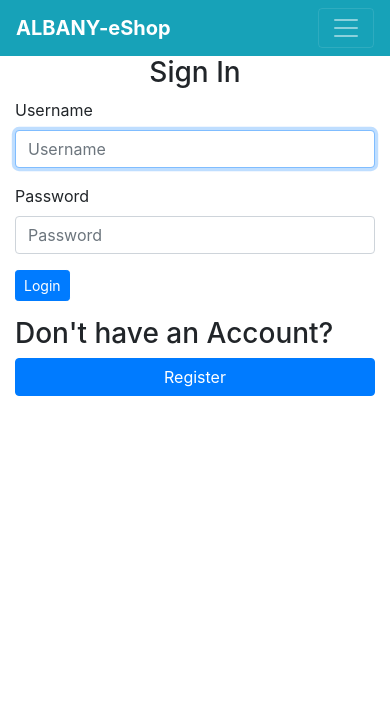
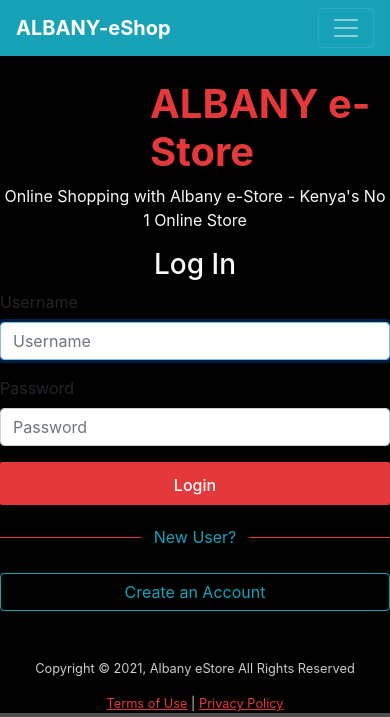
Before and after one commit to Derrick-Nyongesa/Online-Shop, a Django app: page /accounts/login/ in a window 390 px wide. Shown: the top 717 px of the page. Before the commit the page ends 396 px from the top, so only its background shows below. Run offline with Django 3.2, Linux system fonts and the light colour scheme; some libraries are stand-ins or nearby versions; grey boxes are pictures that could not be loaded.

Commit message:
Styled the login page

```diff
--- a/shop/templates/django_registration/base.html
+++ b/shop/templates/django_registration/base.html
@@ -16,7 +16,7 @@
 
   {% block styles %}
         {% bootstrap_css %}
-
+         <link rel="stylesheet" href="{% static 'css/login.css' %}">
   {% endblock %}
 
 </head>
--- a/shop/templates/registration/login.html
+++ b/shop/templates/registration/login.html
@@ -1,11 +1,16 @@
 {%extends "django_registration/base.html"%}
 {% load bootstrap4 %}
+{% load static %}
+
 {% block content %}
-<div class="container">
+<div class="">
+
   <div class="row">
     <!-- Empty div -->
-    <div class="col-md-4"></div>
-    <div class="col-md-4">
+
+    <div class="col-md-6 left">
+    <br><h1><span class="highlight">ALBANY e-Store</span></h1>
+    <p class="text-light text-center">Online Shopping with Albany e-Store - Kenya's No 1 Online Store</p>
       {% if form.errors %}
         <p> Password or Username is incorrect </p>
       {% endif %}
@@ -13,36 +18,46 @@
       <div class="panel panel-default">
 
         <div class="panel-heading">
-          <h3 class="text-center">Sign In</h3>
+          <h3 class=" text-light text-center">Log In</h3>
         </div>
         <div class="panel-body">
 
           <form  action="/accounts/login/" method="post">
             {% csrf_token %}
-            {% bootstrap_form form%}
+            {% bootstrap_form form layout='inline'%}
 
             <div class="form-group">
-              <input type="submit" class="btn btn-primary btn-sm" value="Login">
+              <input type="submit" class="primary-btn" value="Login">
             </div>
 
             <input type="hidden" name="next" value="{{next}}">
 
           </form>
 
-          <div>
-            <h3>Don't have an Account?</h3>
-          </div>
+          <div class="or">
+                    <hr class="bar">
+                    <span class="text-info">New User?</span>
+                    <hr class="bar">
+                </div>
           <a href="/accounts/register">
-            <input type="click" name="" value="Register" class="btn btn-primary btn-block">
+            <input type="click" name="" value="Create an Account" class="btn btn-outline-info btn-block">
           </a>
 
         </div>
 
-      </div>
+      </div><br><br>
+      <footer id="main-footer">
+                <p>Copyright &copy; 2021, Albany eStore All Rights Reserved</p>
+                <div>
+                    <a href="#">Terms of Use</a> | <a href="#">Privacy Policy</a>
+                </div>
+            </footer>
 
     </div>
     <!-- empty div -->
-    <div class="col-md-4"></div>
+    <div class="col-md-6 showcase">
+
+    </div>
   </div>
 </div>
 
--- a/shop/templates/update_profile.html
+++ b/shop/templates/update_profile.html
@@ -4,11 +4,11 @@
 
 
 {% block content %}
-<h1 class="text-center">Update Your Profile</h1>
+<h1 class="text-center">Update Your Profile</h1><br>
 <div class="container">
     <div class="row">
         <div class="col-md-3"></div>
-        <div class="col-md-6">
+        <div class="col-md-6 u-profile">
             <form action="" method="post" enctype="multipart/form-data" novalidate>
                 {% csrf_token %}
                 {% bootstrap_form user_form%}
@@ -17,7 +17,7 @@
             </form>
         </div>
         <div class="col-md-3"></div>
-    </div>
+    </div><br><br>
 
 </div>
 {% endblock %}
--- /dev/null
+++ b/static/css/login.css
@@ -0,0 +1,71 @@
+.showcase {
+    background: url('https://images.unsplash.com/photo-1605918321371-584f5deab0a2?ixid=MnwxMjA3fDB8MHxwaG90by1wYWdlfHx8fGVufDB8fHx8&ixlib=rb-1.2.1&auto=format&fit=crop&w=1502&q=80') no-repeat center center/cover;
+    height: 100vh;
+    /*display: flex;*/
+    justify-content: center;
+    align-items: center;
+    text-align: center;
+    opacity: 0.5;
+}
+
+body{
+    background-color: #000000;
+}
+
+h1{
+    color: #e5383b;
+    font-weight: bold;
+    margin-left: 150px;
+}
+
+.primary-btn {
+    padding: 0.7rem 1rem;
+    height: 2.7rem;
+    display: block;
+    border: 0;
+    border-radius: 2px;
+    font-weight: 500;
+    background: #e5383b;
+    color: white;
+    text-decoration: none;
+    cursor: pointer;
+    text-align: center;
+    transition: all 0.5s;
+    width: 100%;
+}
+
+.primary-btn:hover{
+    background-color: #ff7b39;
+}
+
+.or {
+    display: flex;
+    flex-direction: row;
+    margin-bottom: 1.2rem;
+    align-items: center;
+}
+
+.or .bar {
+    flex: auto;
+    border: none;
+    height: 1px;
+    background: #e5383b;
+}
+
+.or span {
+    color: #ccc;
+    padding: 0 0.8rem;
+
+}
+
+#main-footer {
+    color: #ccc;
+    text-align: center;
+    font-size: 0.8rem;
+}
+
+
+#main-footer a {
+    color: #e5383b;
+    text-decoration: underline;
+}
```
Also changed, not shown: static/css/styles.css (+7 -0 lines), static/images/ecommerce.jpg (added).
